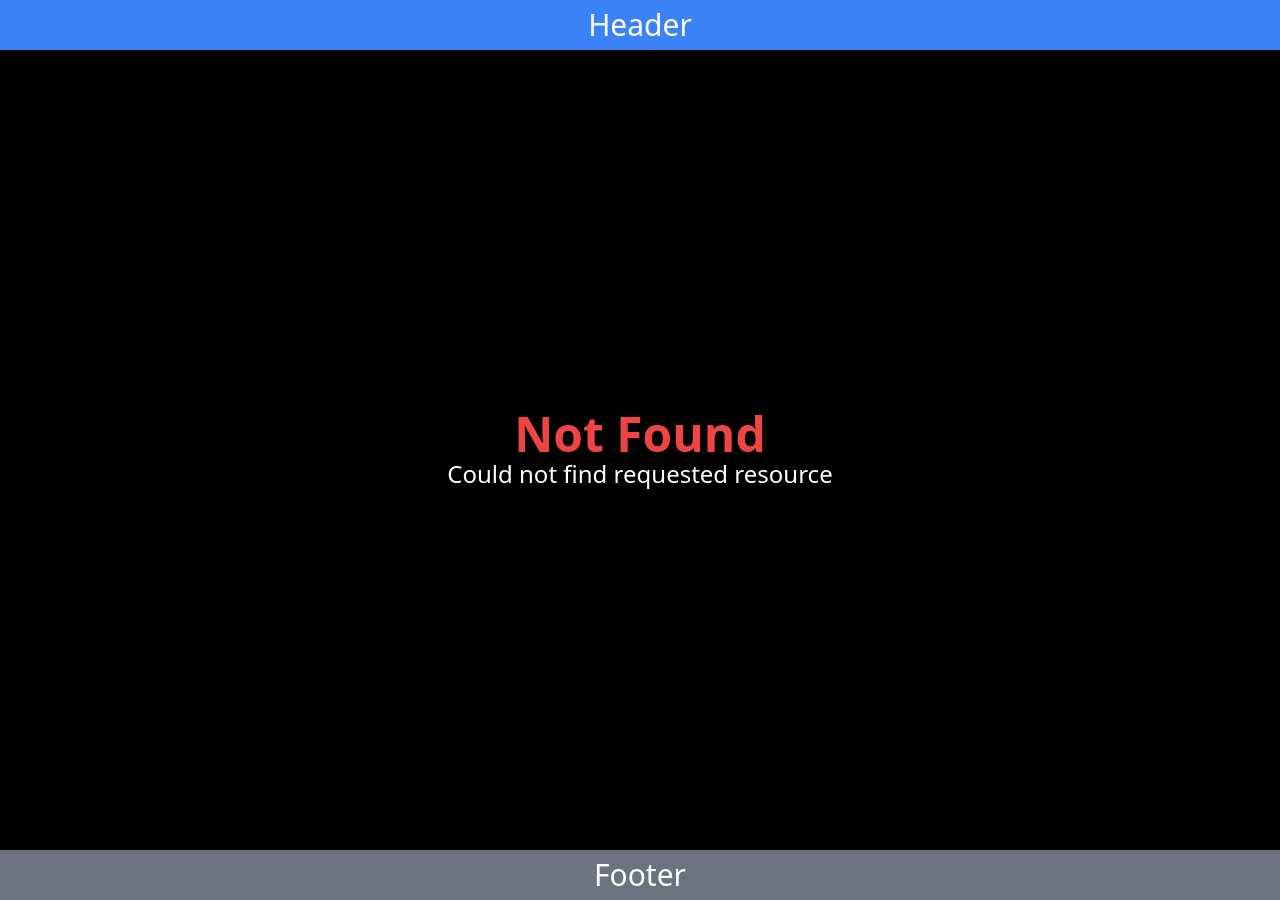
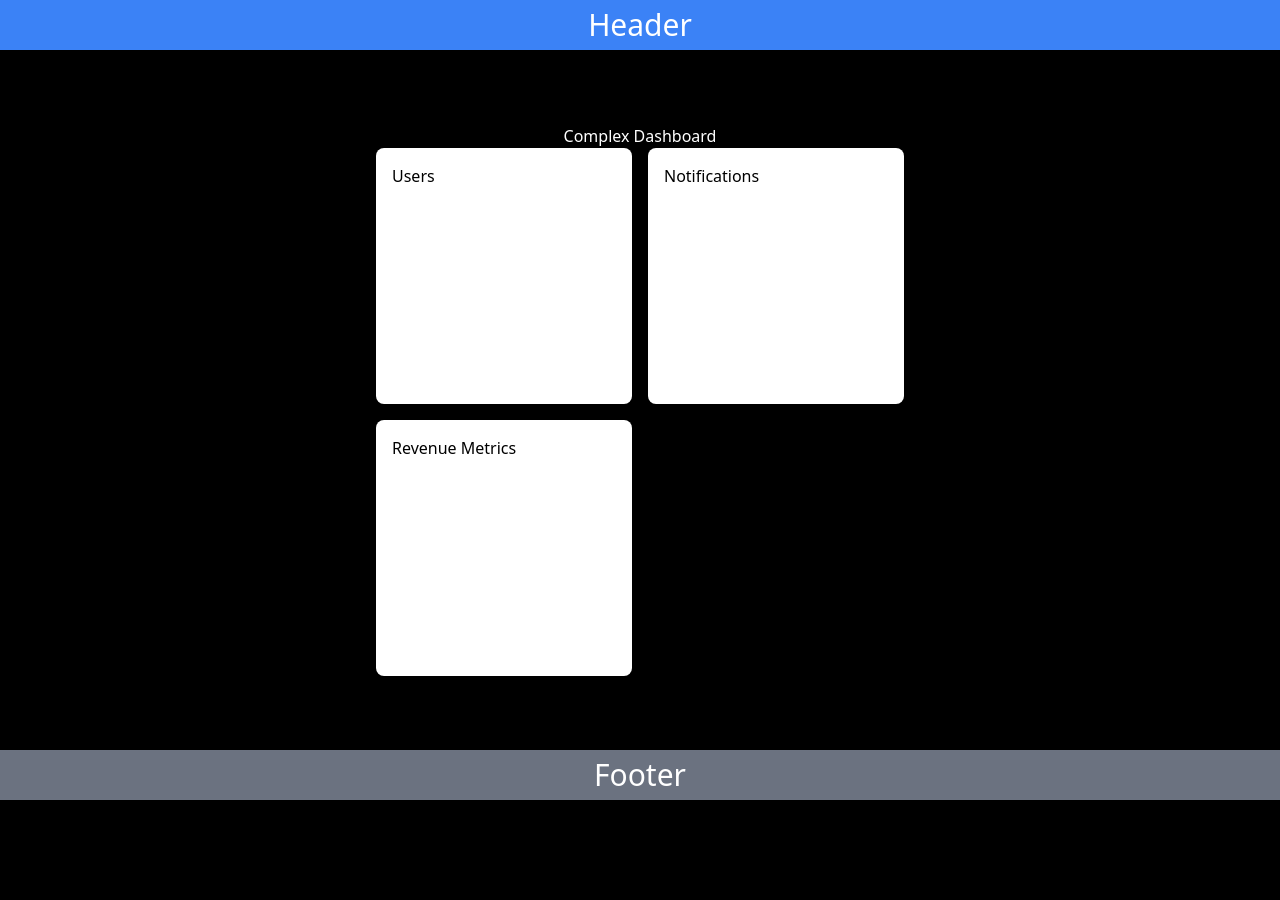
Before and after one commit to umairghani156/NextJsLearning, a Next.js app in the folder tutorial-02/: page /complex-dashboard in a window 1280 px wide. Before the commit this address had no page. After the commit the page ends 800 px from the top, so only its background shows below. Built offline with nearby package versions, Linux system fonts and the light colour scheme.

Commit message:
parallel-routes-learned

```diff
--- /dev/null
+++ b/tutorial-02/src/app/complex-dashboard/@notifications/page.tsx
@@ -0,0 +1,5 @@
+import Card from "@/components/card";
+
+export default function Notifications(){
+    return <Card>Notifications</Card>
+}
--- /dev/null
+++ b/tutorial-02/src/app/complex-dashboard/@revenue/page.tsx
@@ -0,0 +1,5 @@
+import Card from "@/components/card";
+
+export default function RevenueMetrics(){
+    return <Card>Revenue Metrics</Card>
+}
--- /dev/null
+++ b/tutorial-02/src/app/complex-dashboard/@users/page.tsx
@@ -0,0 +1,8 @@
+import Card from "@/components/card";
+
+export default function UsersAnalytics() {
+    return (
+
+       <Card>Users</Card>
+    )
+}
--- /dev/null
+++ b/tutorial-02/src/app/complex-dashboard/layout.tsx
@@ -0,0 +1,25 @@
+
+export default function DashboardLayout({
+    children,
+    users,
+    revenue,
+    notifications
+}:{
+    children: React.ReactNode,
+    users: React.ReactNode,
+    revenue: React.ReactNode,
+    notifications: React.ReactNode
+}){
+    return(
+        <>
+        <div>{children}</div>
+         <div className="flex space-x-4">
+            <div className="flex flex-col space-y-4">
+                <div className="flex justify-center items-center">{users}</div>
+                <div>{revenue}</div>
+            </div>
+            <div>{notifications}</div>
+         </div>
+        </>
+    )
+}
--- /dev/null
+++ b/tutorial-02/src/app/complex-dashboard/page.tsx
@@ -0,0 +1,8 @@
+export default function ComplexDashboardPage(){
+
+    return (
+        <div>
+            <h1>Complex Dashboard</h1>
+        </div>
+    )
+}
--- /dev/null
+++ b/tutorial-02/src/components/card.tsx
@@ -0,0 +1,16 @@
+const Card =({
+    children
+}: {
+    children: React.ReactNode
+}) =>{
+
+    return (
+        <div className="bg-white rounded-lg shadow-md p-4 w-64 h-64 text-black">
+            {
+            children
+            }
+        </div>
+    )
+}
+
+export default Card;
```
